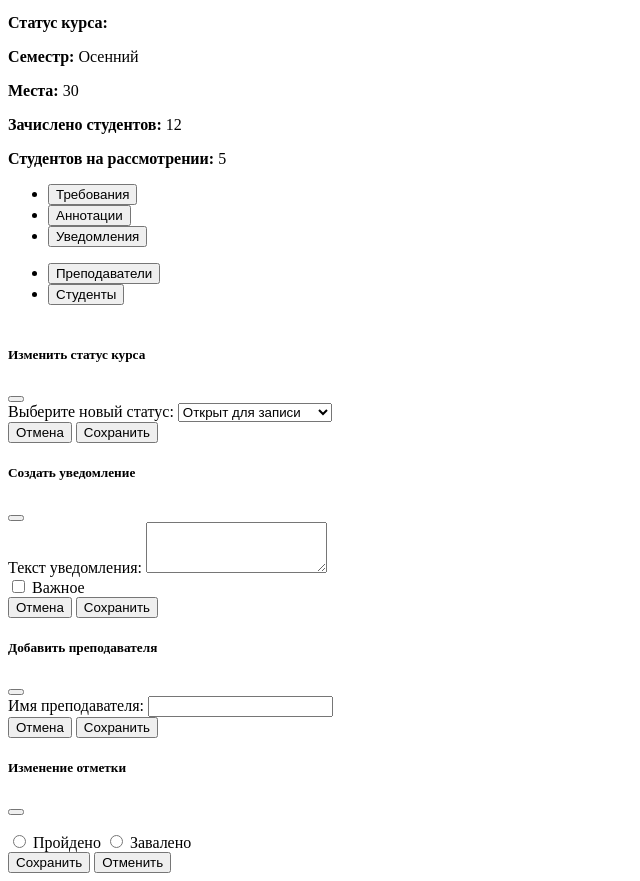
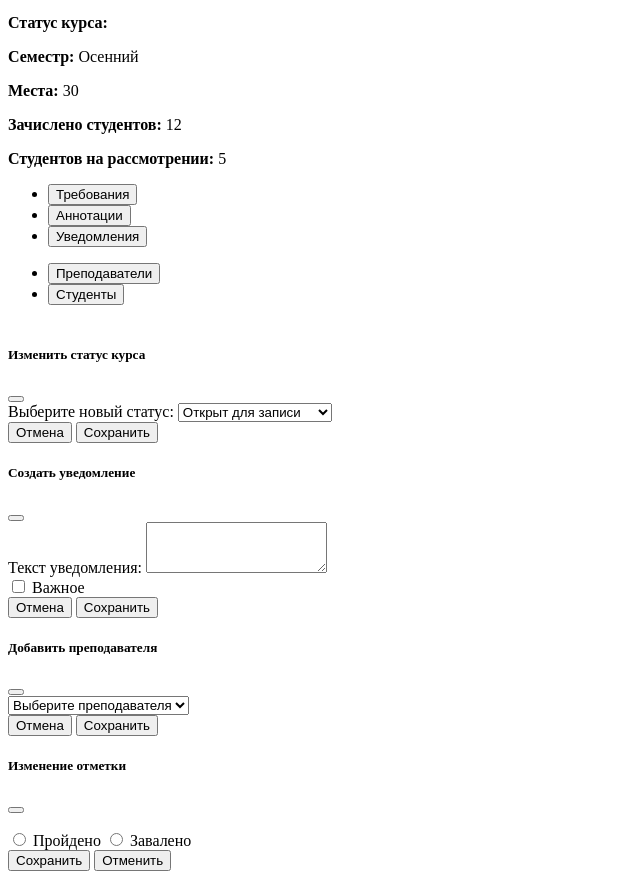
Before and after one commit to ens-tk/Frontend_3model, a plain HTML site: page specificCourse/specificCourse.html in a window 1280 px wide. Shown: the part 100-981 px from the top of the page, without its empty margins (0-640 px from the left). Drawn offline with Linux system fonts and the light colour scheme.

Commit message:
напутала с добавлением препода(исправлено), проверка на препод ли и главный ли, и чт-то ещё

```diff
--- a/specificCourse/specificCourse.html
+++ b/specificCourse/specificCourse.html
@@ -167,12 +167,9 @@
                     <button type="button" class="btn-close" data-bs-dismiss="modal" aria-label="Закрыть"></button>
                 </div>
                 <div class="modal-body">
-                    <form id="addTeacherForm">
-                        <div class="mb-3">
-                            <label for="teacherName" class="form-label">Имя преподавателя:</label>
-                            <input type="text" class="form-control" id="teacherName" required>
-                        </div>
-                    </form>
+                    <select id="teacherSelect" class="form-select">
+                        <option value="" disabled selected>Выберите преподавателя</option>
+                    </select>
                 </div>
                 <div class="modal-footer">
                     <button type="button" class="btn btn-secondary" data-bs-dismiss="modal">Отмена</button>
@@ -181,6 +178,7 @@
             </div>
         </div>
     </div>
+
 
     <div class="modal fade" id="markModal" tabindex="-1" aria-labelledby="markModalLabel" aria-hidden="true">
         <div class="modal-dialog">
```
Also changed, not shown: specificCourse/specificCourse.js (+14 -2 lines).
